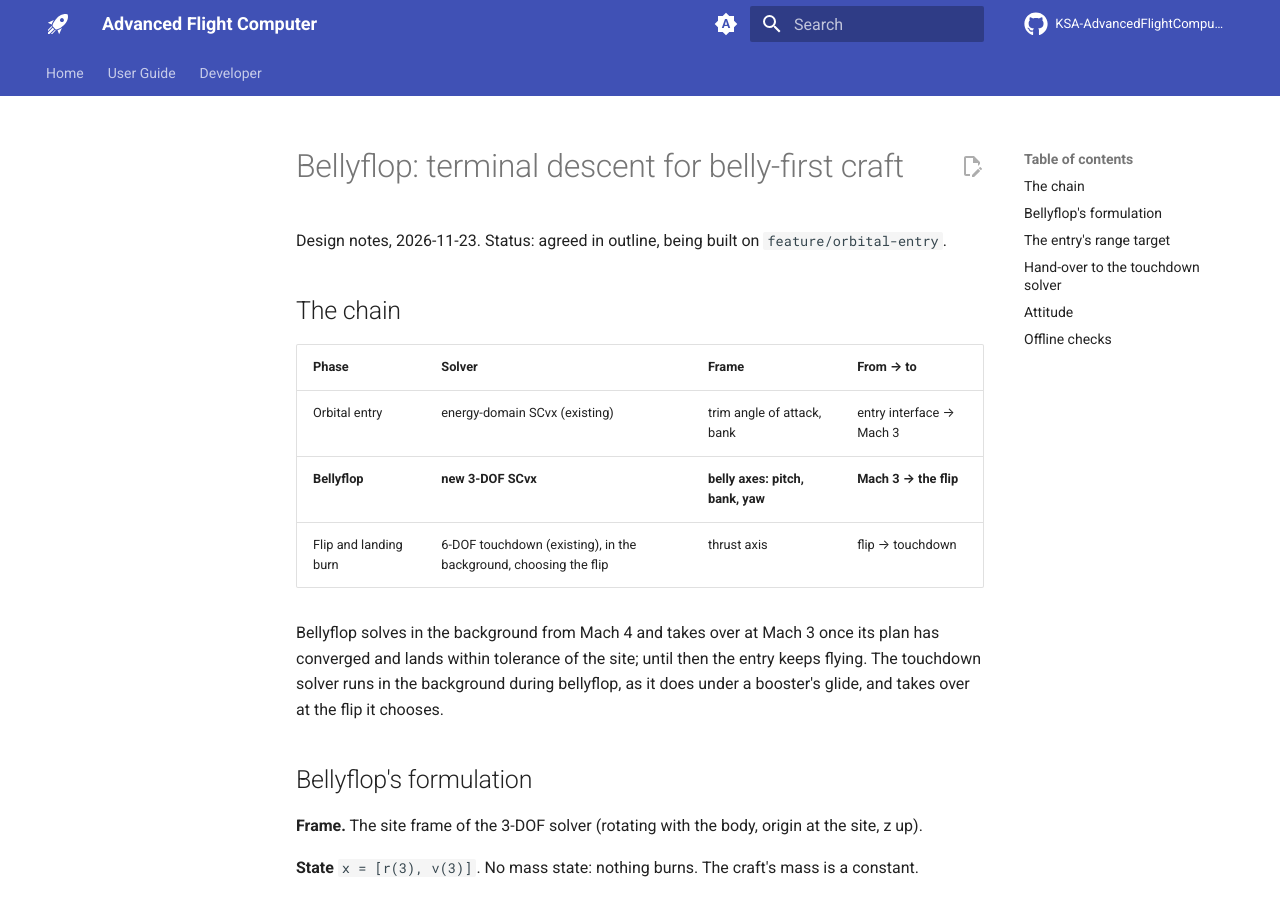
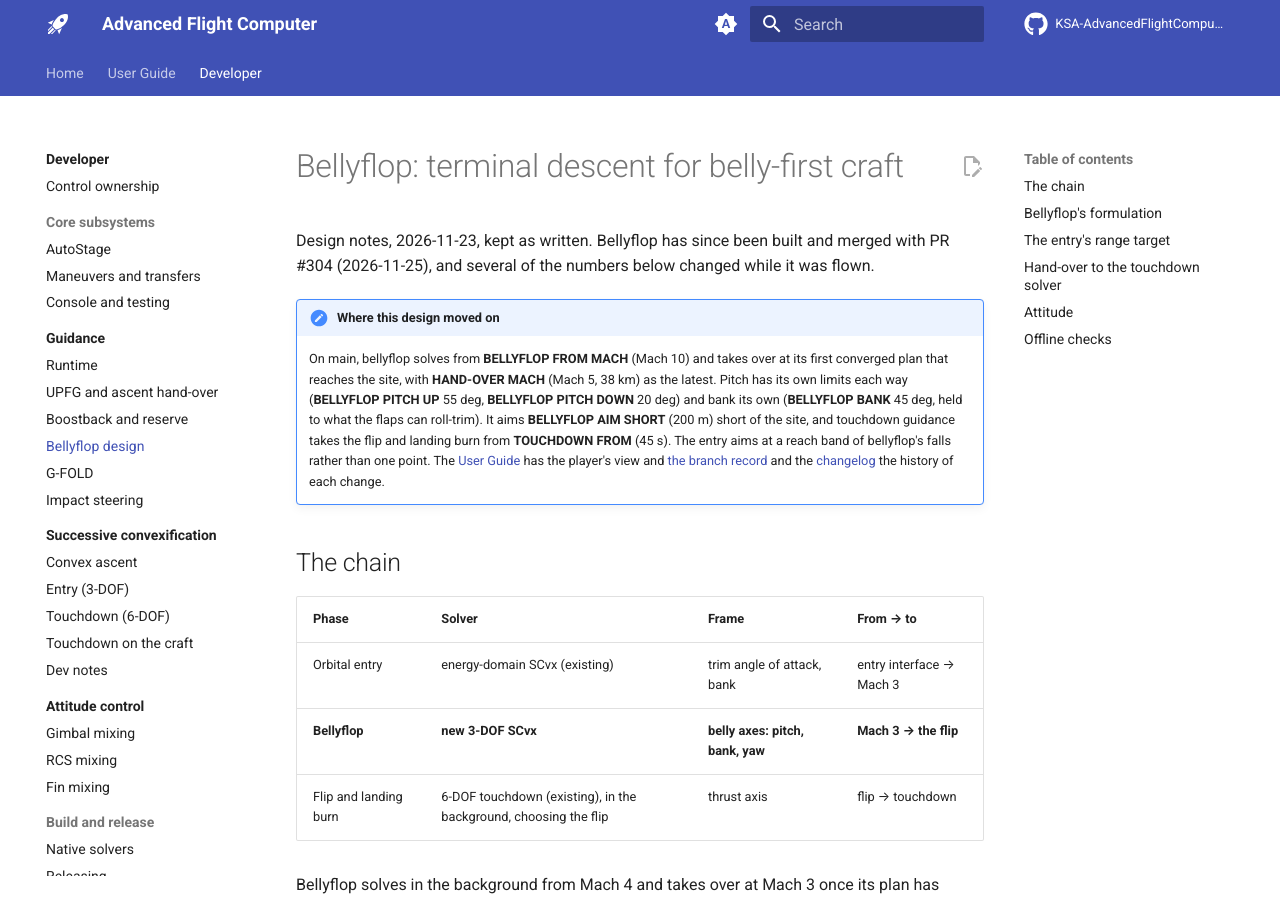
Before and after one commit to Maximilian-Nesslauer/KSA-AdvancedFlightComputer, an MkDocs documentation site: the page built from docs/guidance/bellyflop-design.md, in a window 1280 px wide and 900 px high. Built offline with MkDocs 1.6.1 and Material for MkDocs 9.7.7, drawn with Linux system fonts in a browser that asks for light colours; comment, search, counter and statistics services are not loaded; some of the changed text lies outside the part shown.

Commit message:
docs: bellyflop design notes and the orbital entry branch record in the nav, marked as history

```diff
--- a/docs/guidance/bellyflop-design.md
+++ b/docs/guidance/bellyflop-design.md
@@ -1,6 +1,9 @@
 # Bellyflop: terminal descent for belly-first craft
 
-Design notes, 2026-11-23. Status: agreed in outline, being built on `feature/orbital-entry`.
+Design notes, 2026-11-23, kept as written. Bellyflop has since been built and merged with PR #304 (2026-11-25), and several of the numbers below changed while it was flown.
+
+!!! note "Where this design moved on"
+    On main, bellyflop solves from **BELLYFLOP FROM MACH** (Mach 10) and takes over at its first converged plan that reaches the site, with **HAND-OVER MACH** (Mach 5, 38 km) as the latest. Pitch has its own limits each way (**BELLYFLOP PITCH UP** 55 deg, **BELLYFLOP PITCH DOWN** 20 deg) and bank its own (**BELLYFLOP BANK** 45 deg, held to what the flaps can roll-trim). It aims **BELLYFLOP AIM SHORT** (200 m) short of the site, and touchdown guidance takes the flip and landing burn from **TOUCHDOWN FROM** (45 s). The entry aims at a reach band of bellyflop's falls rather than one point. The [User Guide](../user-guide/powered-guidance.md#orbital-entry-and-the-flip-landing) has the player's view and [the branch record](orbital-entry-branch.md) and the [changelog](CHANGELOG.md) the history of each change.
 
 ## The chain
 
--- a/mkdocs.yml
+++ b/mkdocs.yml
@@ -118,6 +118,7 @@ nav:
           - Runtime: guidance/runtime.md
           - UPFG and ascent hand-over: guidance/upfg.md
           - Boostback and reserve: guidance/boostback.md
+          - Bellyflop design: guidance/bellyflop-design.md
           - G-FOLD: guidance/gfold.md
           - Impact steering: guidance/reference-material/impact-steering.md
       - Successive convexification:
@@ -137,6 +138,7 @@ nav:
           - Releasing: releasing.md
       - History:
           - Guidance changelog: guidance/CHANGELOG.md
+          - Orbital entry branch (PR #304): guidance/orbital-entry-branch.md
 
 validation:
   links:
```
Also changed, not shown: docs/guidance/orbital-entry-branch.md (+4 -1 lines).
